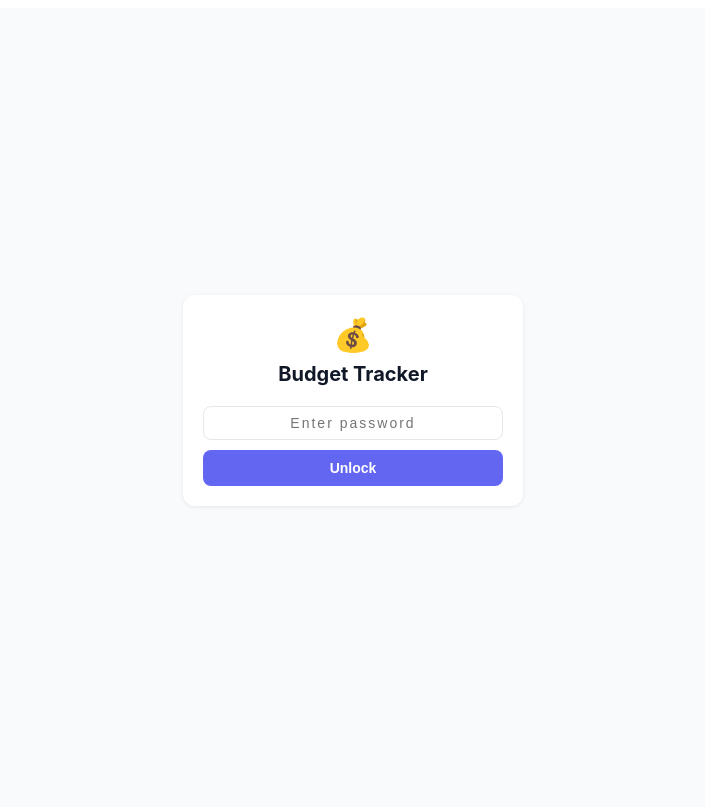
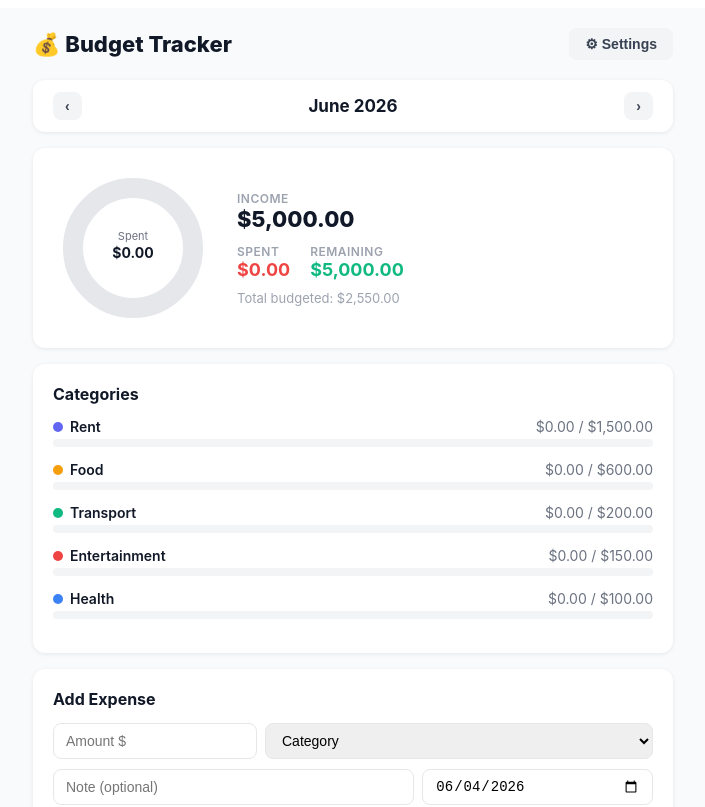
Before and after one commit to MrJimmyMac/budget-app, a React (Vite) app: page / in a window 1280 px wide. Shown: the top 807 px of the page, without its empty margins (287-992 px from the left). Built offline with nearby package versions, Linux system fonts and the light colour scheme.

Commit message:
Update App.jsx
csv file addition

```diff
--- a/src/App.jsx
+++ b/src/App.jsx
@@ -1,21 +1,4 @@
 import { useState, useEffect, useCallback } from "react";
-import { initializeApp } from "firebase/app";
-import { getFirestore, doc, setDoc, getDoc } from "firebase/firestore";
-
-// ── Firebase config ───────────────────────────────────────────────────────────
-const firebaseConfig = {
-  apiKey: "AIzaSyA9xfuQHTlxrhe9fBIqaSeBMBxKMuDFa7w",
-  authDomain: "budget-app-a291b.firebaseapp.com",
-  projectId: "budget-app-a291b",
-  storageBucket: "budget-app-a291b.firebasestorage.app",
-  messagingSenderId: "391238833896",
-  appId: "1:391238833896:web:54c66c406851bb774d5b5d"
-};
-const firebaseApp = initializeApp(firebaseConfig);
-const db = getFirestore(firebaseApp);
-// ─────────────────────────────────────────────────────────────────────────────
-
-const PASSWORD = "IDigGraves1990";
 
 const COLORS = ["#6366f1","#f59e0b","#10b981","#ef4444","#3b82f6","#ec4899","#14b8a6","#f97316","#8b5cf6","#84cc16"];
 
@@ -31,49 +14,36 @@ const fmt = n => `$${Number(n).toLocaleString("en-AU", { minimumFractionDigits:
 const monthKey = (y, m) => `${y}-${String(m+1).padStart(2,"0")}`;
 const MONTHS = ["January","February","March","April","May","June","July","August","September","October","November","December"];
 
+// ── localStorage helpers ──────────────────────────────────────────────────────
+const lsGet = (key, fallback) => {
+  try {
+    const v = localStorage.getItem(key);
+    return v ? JSON.parse(v) : fallback;
+  } catch { return fallback; }
+};
+const lsSet = (key, value) => {
+  try { localStorage.setItem(key, JSON.stringify(value)); } catch {}
+};
+// ─────────────────────────────────────────────────────────────────────────────
+
 export default function App() {
-  const [authed, setAuthed] = useState(false);
-  const [pwInput, setPwInput] = useState("");
-  const [pwError, setPwError] = useState(false);
-
   const now = new Date();
   const [year, setYear] = useState(now.getFullYear());
   const [month, setMonth] = useState(now.getMonth());
-  const [categories, setCategories] = useState(DEFAULT_CATEGORIES);
-  const [expenses, setExpenses] = useState({});
-  const [income, setIncome] = useState(5000);
+  const [categories, setCategories] = useState(() => lsGet("budget:categories", DEFAULT_CATEGORIES));
+  const [expenses, setExpenses] = useState(() => lsGet("budget:expenses", {}));
+  const [income, setIncome] = useState(() => lsGet("budget:income", 5000));
   const [view, setView] = useState("dashboard");
   const [activeCategory, setActiveCategory] = useState(null);
   const [form, setForm] = useState({ amount: "", categoryId: "", note: "", date: new Date().toISOString().split("T")[0] });
   const [newCat, setNewCat] = useState({ name: "", budget: "" });
   const [editIncome, setEditIncome] = useState(false);
-  const [incomeInput, setIncomeInput] = useState(5000);
-  const [loaded, setLoaded] = useState(false);
-  const [saveStatus, setSaveStatus] = useState("");
+  const [incomeInput, setIncomeInput] = useState(income);
 
-  // Load from Firestore
-  useEffect(() => {
-    if (!authed) return;
-    (async () => {
-      try {
-        const snap = await getDoc(doc(db, "budget", "data"));
-        if (snap.exists()) {
-          const d = snap.data();
-          if (d.categories) setCategories(d.categories);
-          if (d.expenses) setExpenses(d.expenses);
-          if (d.income) { setIncome(d.income); setIncomeInput(d.income); }
-        }
-      } catch(e) { console.error(e); }
-      setLoaded(true);
-    })();
-  }, [authed]);
-
-  const save = useCallback(async (cats, exps, inc) => {
-    try {
-      await setDoc(doc(db, "budget", "data"), { categories: cats, expenses: exps, income: inc });
-      setSaveStatus("Saved ✓");
-      setTimeout(() => setSaveStatus(""), 2000);
-    } catch(e) { setSaveStatus("Save failed"); }
+  const save = useCallback((cats, exps, inc) => {
+    lsSet("budget:categories", cats);
+    lsSet("budget:expenses", exps);
+    lsSet("budget:income", inc);
   }, []);
 
   const mk = monthKey(year, month);
@@ -105,16 +75,10 @@ export default function App() {
 
   const addCategory = () => {
     if (!newCat.name || !newCat.budget || isNaN(Number(newCat.budget))) return;
-    const c = { id: Date.now(), name: newCat.name, budget: Number(newCat.budget), color: newCat.color || COLORS[categories.length % COLORS.length] };
+    const c = { id: Date.now(), name: newCat.name, budget: Number(newCat.budget), color: COLORS[categories.length % COLORS.length] };
     const updated = [...categories, c];
     setCategories(updated);
-    setNewCat({ name: "", budget: "", color: COLORS[categories.length % COLORS.length] });
-    save(updated, expenses, income);
-  };
-
-  const updateCategoryColor = (id, color) => {
-    const updated = categories.map(c => c.id === id ? { ...c, color } : c);
-    setCategories(updated);
+    setNewCat({ name: "", budget: "" });
     save(updated, expenses, income);
   };
 
@@ -138,18 +102,19 @@ export default function App() {
     const slices = totalSpent > 0 ? categories.map(c => {
       const pct = spentByCategory[c.id] / totalSpent;
       const dash = pct * circ;
-      const s = { color: c.color, dash, offset };
+      const s = { color: c.color, dash, offset, name: c.name };
       offset += dash;
       return s;
     }) : [];
     return (
       <svg width="160" height="160" viewBox="0 0 160 160">
-        {totalSpent === 0 ? <circle cx={cx} cy={cy} r={r} fill="none" stroke="#e5e7eb" strokeWidth="20"/>
-        : slices.map((s,i) => (
+        {totalSpent === 0 ? (
+          <circle cx={cx} cy={cy} r={r} fill="none" stroke="#e5e7eb" strokeWidth="20"/>
+        ) : slices.map((s,i) => (
           <circle key={i} cx={cx} cy={cy} r={r} fill="none" stroke={s.color} strokeWidth="20"
-            strokeDasharray={`${s.dash} ${circ-s.dash}`}
-            strokeDashoffset={-s.offset+circ*0.25}
-            style={{transform:"rotate(-90deg)",transformOrigin:`${cx}px ${cy}px`}}
+            strokeDasharray={`${s.dash} ${circ - s.dash}`}
+            strokeDashoffset={-s.offset + circ * 0.25}
+            style={{transform:`rotate(-90deg)`,transformOrigin:`${cx}px ${cy}px`}}
           />
         ))}
         <text x={cx} y={cy-8} textAnchor="middle" fontSize="11" fill="#6b7280">Spent</text>
@@ -158,49 +123,16 @@ export default function App() {
     );
   };
 
-  const base = { fontFamily:"'Inter',system-ui,sans-serif", minHeight:"100vh", background:"#f9fafb", color:"#111827" };
-  const card = { background:"#fff", borderRadius:12, padding:20, boxShadow:"0 1px 4px rgba(0,0,0,0.08)", marginBottom:16 };
-  const btn = (bg="#6366f1",color="#fff") => ({ background:bg, color, border:"none", borderRadius:8, padding:"8px 16px", cursor:"pointer", fontSize:14, fontWeight:600 });
-  const inp = { border:"1.5px solid #e5e7eb", borderRadius:8, padding:"8px 12px", fontSize:14, outline:"none", width:"100%", boxSizing:"border-box" };
+  const base = { fontFamily: "'Inter', system-ui, sans-serif", minHeight: "100vh", background: "#f9fafb", color: "#111827" };
+  const card = { background: "#fff", borderRadius: 12, padding: 20, boxShadow: "0 1px 4px rgba(0,0,0,0.08)", marginBottom: 16 };
+  const btn = (bg="#6366f1",color="#fff") => ({ background: bg, color, border: "none", borderRadius: 8, padding: "8px 16px", cursor: "pointer", fontSize: 14, fontWeight: 600 });
+  const inp = { border: "1.5px solid #e5e7eb", borderRadius: 8, padding: "8px 12px", fontSize: 14, outline: "none", width: "100%", boxSizing: "border-box" };
 
-  // ── Password screen ──
-  if (!authed) {
-    return (
-      <div style={{...base,display:"flex",alignItems:"center",justifyContent:"center"}}>
-        <div style={{...card,width:300,textAlign:"center"}}>
-          <div style={{fontSize:32,marginBottom:8}}>💰</div>
-          <h2 style={{margin:"0 0 20px",fontSize:20}}>Budget Tracker</h2>
-          <input
-            style={{...inp,marginBottom:10,textAlign:"center",letterSpacing:2}}
-            type="password"
-            placeholder="Enter password"
-            value={pwInput}
-            onChange={e => { setPwInput(e.target.value); setPwError(false); }}
-            onKeyDown={e => {
-              if (e.key === "Enter") {
-                if (pwInput === PASSWORD) setAuthed(true);
-                else setPwError(true);
-              }
-            }}
-          />
-          {pwError && <div style={{color:"#ef4444",fontSize:13,marginBottom:8}}>Incorrect password</div>}
-          <button style={{...btn(),width:"100%",padding:10}} onClick={() => {
-            if (pwInput === PASSWORD) setAuthed(true);
-            else setPwError(true);
-          }}>Unlock</button>
-        </div>
-      </div>
-    );
-  }
-
-  if (!loaded) return <div style={{...base,display:"flex",alignItems:"center",justifyContent:"center",color:"#6b7280"}}>Loading...</div>;
-
-  // ── Category drill-down ──
   if (view === "category" && activeCategory) {
     const cat = categories.find(c => c.id === activeCategory);
     const catExps = monthExpenses.filter(e => e.categoryId === activeCategory).sort((a,b) => new Date(b.date)-new Date(a.date));
     const spent = spentByCategory[activeCategory] || 0;
-    const pct = Math.min((spent/cat.budget)*100,100);
+    const pct = Math.min((spent / cat.budget) * 100, 100);
     return (
       <div style={base}>
         <div style={{maxWidth:600,margin:"0 auto",padding:"20px 16px"}}>
@@ -217,17 +149,16 @@ export default function App() {
               <div style={{height:"100%",width:`${pct}%`,background:pct>=100?"#ef4444":cat.color,borderRadius:99,transition:"width .4s"}}/>
             </div>
             <div style={{fontSize:14,color:spent>cat.budget?"#ef4444":"#10b981",fontWeight:600}}>
-              {spent>cat.budget?`${fmt(spent-cat.budget)} over budget`:`${fmt(cat.budget-spent)} remaining`}
+              {spent > cat.budget ? `${fmt(spent-cat.budget)} over budget` : `${fmt(cat.budget-spent)} remaining`}
             </div>
           </div>
           <div style={card}>
             <h3 style={{margin:"0 0 16px",fontSize:16}}>Expenses — {MONTHS[month]} {year}</h3>
-            {catExps.length===0 ? <p style={{color:"#9ca3af",fontSize:14,margin:0}}>No expenses logged this month.</p>
-            : catExps.map(e => (
+            {catExps.length === 0 ? <p style={{color:"#9ca3af",fontSize:14,margin:0}}>No expenses logged this month.</p> : catExps.map(e => (
               <div key={e.id} style={{display:"flex",alignItems:"center",justifyContent:"space-between",padding:"10px 0",borderBottom:"1px solid #f3f4f6"}}>
                 <div>
                   <div style={{fontWeight:600,fontSize:15}}>{fmt(e.amount)}</div>
-                  <div style={{fontSize:13,color:"#6b7280"}}>{e.note||"—"} · {e.date}</div>
+                  <div style={{fontSize:13,color:"#6b7280"}}>{e.note || "—"} · {e.date}</div>
                 </div>
                 <button onClick={() => deleteExpense(e.id)} style={{...btn("#fee2e2","#ef4444"),padding:"4px 10px",fontSize:13}}>✕</button>
               </div>
@@ -238,7 +169,6 @@ export default function App() {
     );
   }
 
-  // ── Settings ──
   if (view === "settings") {
     return (
       <div style={base}>
@@ -264,11 +194,7 @@ export default function App() {
             {categories.map(c => (
               <div key={c.id} style={{display:"flex",alignItems:"center",justifyContent:"space-between",padding:"8px 0",borderBottom:"1px solid #f3f4f6"}}>
                 <div style={{display:"flex",alignItems:"center",gap:10}}>
-                  <div style={{position:"relative",width:24,height:24}}>
-                    <div style={{width:24,height:24,borderRadius:"50%",background:c.color,cursor:"pointer",border:"2px solid #e5e7eb"}}/>
-                    <input type="color" value={c.color} onChange={e=>updateCategoryColor(c.id,e.target.value)}
-                      style={{position:"absolute",top:0,left:0,width:"100%",height:"100%",opacity:0,cursor:"pointer",borderRadius:"50%"}}/>
-                  </div>
+                  <div style={{width:12,height:12,borderRadius:"50%",background:c.color}}/>
                   <span style={{fontWeight:500}}>{c.name}</span>
                 </div>
                 <div style={{display:"flex",alignItems:"center",gap:8}}>
@@ -280,8 +206,6 @@ export default function App() {
             <div style={{display:"flex",gap:8,marginTop:16,flexWrap:"wrap"}}>
               <input style={{...inp,width:130,flex:1}} placeholder="Category name" value={newCat.name} onChange={e=>setNewCat(n=>({...n,name:e.target.value}))}/>
               <input style={{...inp,width:100,flex:"0 0 100px"}} placeholder="Budget $" type="number" value={newCat.budget} onChange={e=>setNewCat(n=>({...n,budget:e.target.value}))}/>
-              <input type="color" value={newCat.color||COLORS[categories.length%COLORS.length]} onChange={e=>setNewCat(n=>({...n,color:e.target.value}))}
-                style={{width:36,height:36,borderRadius:8,border:"1.5px solid #e5e7eb",cursor:"pointer",padding:2}}/>
               <button style={btn()} onClick={addCategory}>Add</button>
             </div>
           </div>
@@ -290,15 +214,11 @@ export default function App() {
     );
   }
 
-  // ── Dashboard ──
   return (
     <div style={base}>
       <div style={{maxWidth:640,margin:"0 auto",padding:"20px 16px"}}>
         <div style={{display:"flex",alignItems:"center",justifyContent:"space-between",marginBottom:20}}>
-          <div>
-            <h1 style={{margin:0,fontSize:22,fontWeight:800}}>💰 Budget Tracker</h1>
-            {saveStatus && <span style={{fontSize:12,color:"#10b981"}}>{saveStatus}</span>}
-          </div>
+          <h1 style={{margin:0,fontSize:22,fontWeight:800}}>💰 Budget Tracker</h1>
           <button style={btn("#f3f4f6","#374151")} onClick={()=>setView("settings")}>⚙ Settings</button>
         </div>
 
@@ -332,9 +252,9 @@ export default function App() {
         <div style={card}>
           <h3 style={{margin:"0 0 14px",fontSize:16}}>Categories</h3>
           {categories.map(c => {
-            const spent = spentByCategory[c.id]||0;
-            const pct = Math.min((spent/c.budget)*100,100);
-            const over = spent>c.budget;
+            const spent = spentByCategory[c.id] || 0;
+            const pct = Math.min((spent / c.budget) * 100, 100);
+            const over = spent > c.budget;
             return (
               <div key={c.id} style={{marginBottom:14,cursor:"pointer"}} onClick={()=>{setActiveCategory(c.id);setView("category");}}>
                 <div style={{display:"flex",justifyContent:"space-between",fontSize:14,marginBottom:4}}>
@@ -373,7 +293,7 @@ export default function App() {
 
         <div style={card}>
           <h3 style={{margin:"0 0 14px",fontSize:16}}>Recent Expenses</h3>
-          {monthExpenses.length===0 ? <p style={{color:"#9ca3af",fontSize:14,margin:0}}>No expenses logged this month.</p>
+          {monthExpenses.length === 0 ? <p style={{color:"#9ca3af",fontSize:14,margin:0}}>No expenses logged this month.</p>
           : [...monthExpenses].sort((a,b)=>new Date(b.date)-new Date(a.date)).slice(0,8).map(e => {
             const cat = categories.find(c=>c.id===e.categoryId);
             return (
```
